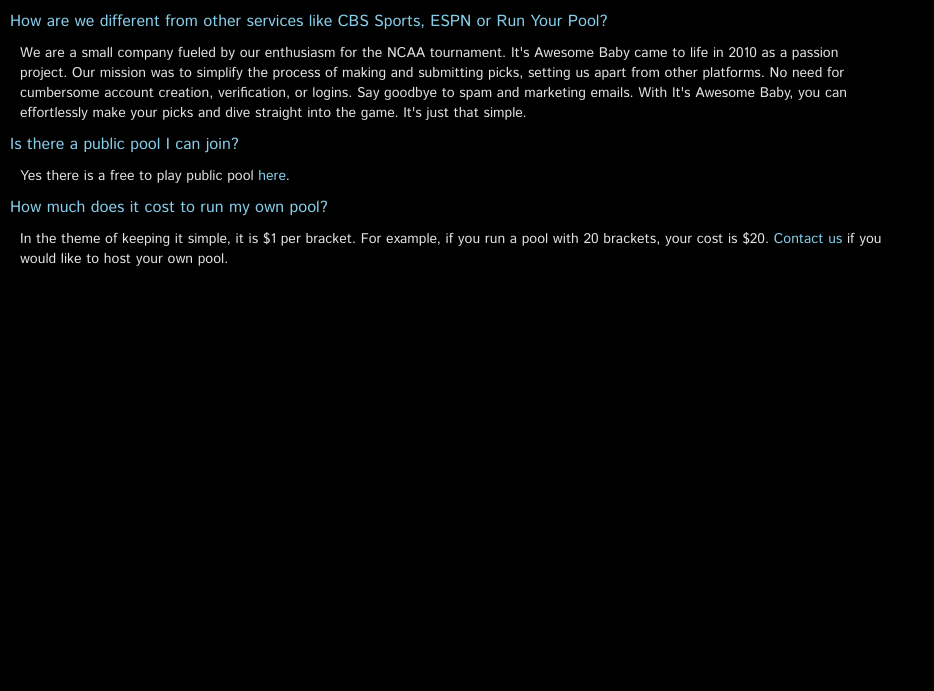
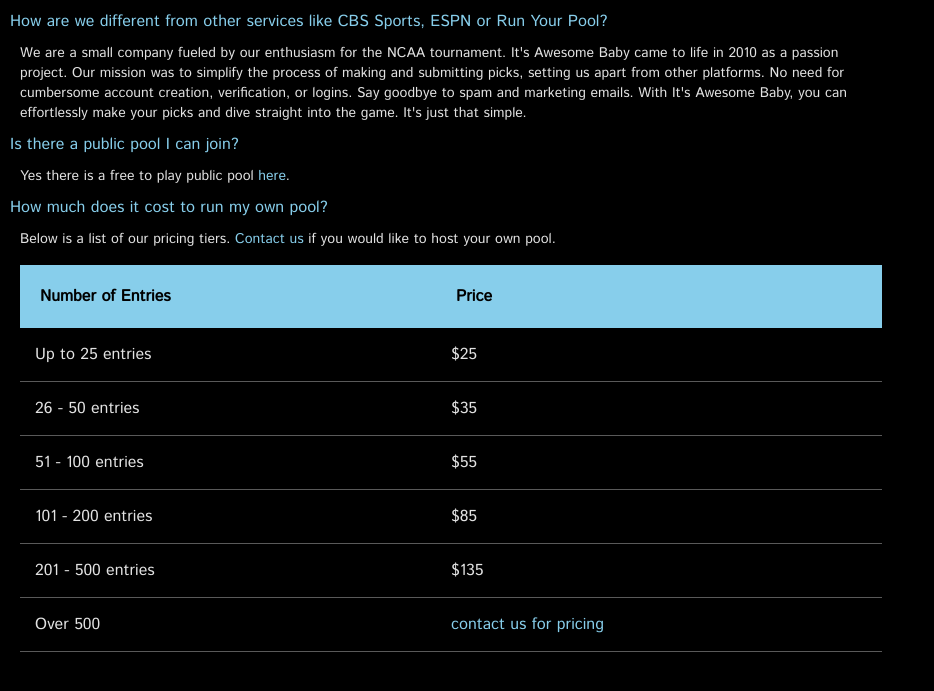
Before and after one commit to jimmygoogle/ncaa-python, a Flask app: template project/blueprints/pool/templates/pricing.html in a window 1280 px wide. Shown: the top 691 px of the page, without its empty margins (0-934 px from the left). Run offline with Flask 3, Linux system fonts and the light colour scheme; the template is opened without the code that fills it, so the values that code supplies are empty; parts of the project's set-up code (start-up, migrations or seed data) failed here and were passed over; some libraries are stand-ins or nearby versions; some web fonts are replaced.

Commit message:
Revert "Changed pay structure."
This reverts commit a31f222e6e69df7c4edebe63ad9c3c7288ca2ad2.

```diff
--- a/project/blueprints/pool/templates/pricing.html
+++ b/project/blueprints/pool/templates/pricing.html
@@ -23,7 +23,39 @@
           How much does it cost to run my own pool?
         </div>
         <div class='answer'>
-            In the theme of keeping it simple, it is $1 per bracket. For example, if you run a pool with 20 brackets, your cost is $20. <a href="/contact">Contact us</a> if you would like to host your own pool.
+            Below is a list of our pricing tiers. <a href="/contact">Contact us</a> if you would like to host your own pool.
+            <table >
+              <tbody>
+                <tr class="pricing-header">
+                    <th>Number of Entries</th>
+                    <th>Price</th>
+                </tr>
+                <tr>
+                    <td>Up to 25 entries</td>
+                    <td>$25</td>
+                </tr>
+                <tr>
+                  <td>26 - 50 entries</td>
+                  <td>$35</td>
+                  </tr>
+                  <tr>
+                  <td>51 - 100 entries</td>
+                  <td>$55</td>
+                  </tr>
+                  <tr>
+                  <td>101 - 200 entries</td>
+                  <td>$85</td>
+                  </tr>
+                  <tr>
+                  <td>201 - 500 entries</td>
+                  <td>$135</td>
+                  </tr>
+                  <tr>
+                  <td>Over 500</td>
+                  <td><a href="/contact">contact us for pricing</a></td>
+                  </tr>
+              </tbody>
+            </table>
         </div>
     </div>
   </div>
--- a/project/static/stylesheets/pricing.css
+++ b/project/static/stylesheets/pricing.css
@@ -27,7 +27,7 @@
   height: 50px;
   text-align: left;
   background-color: skyblue;
-  color: slategrey
+  color: black;
 
 }
 
```
